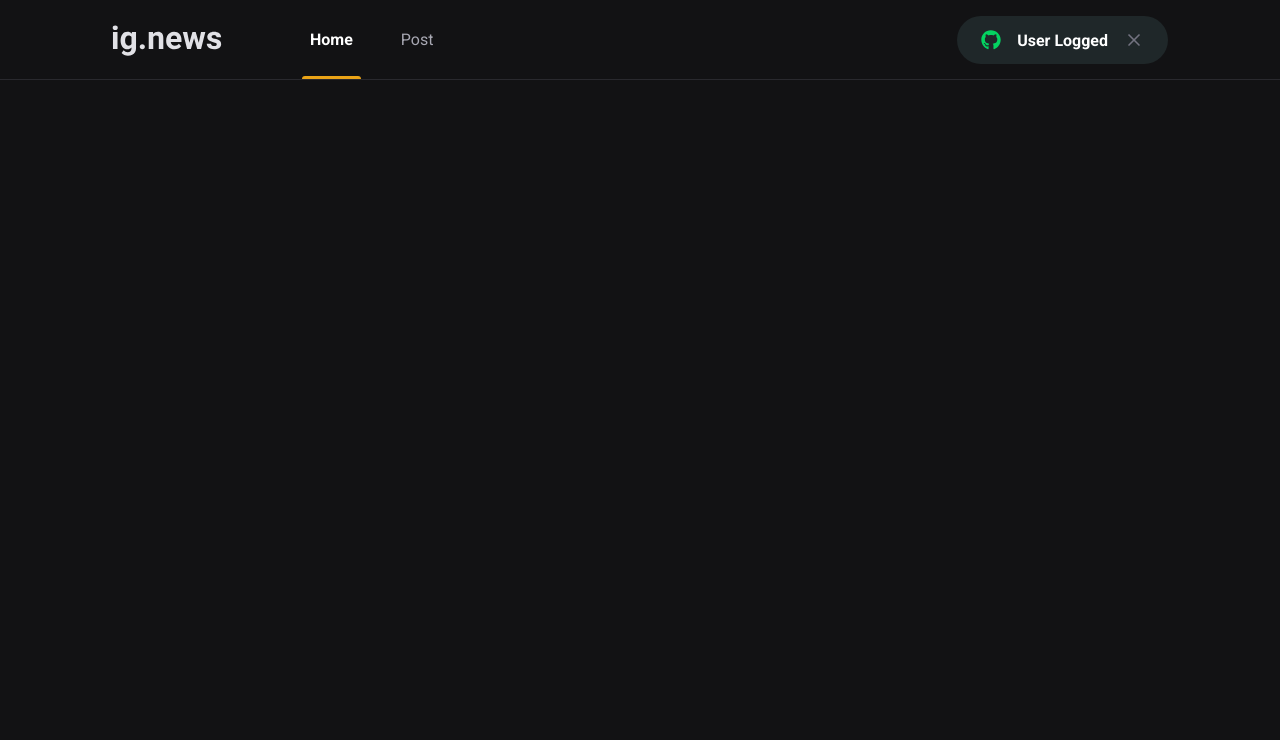
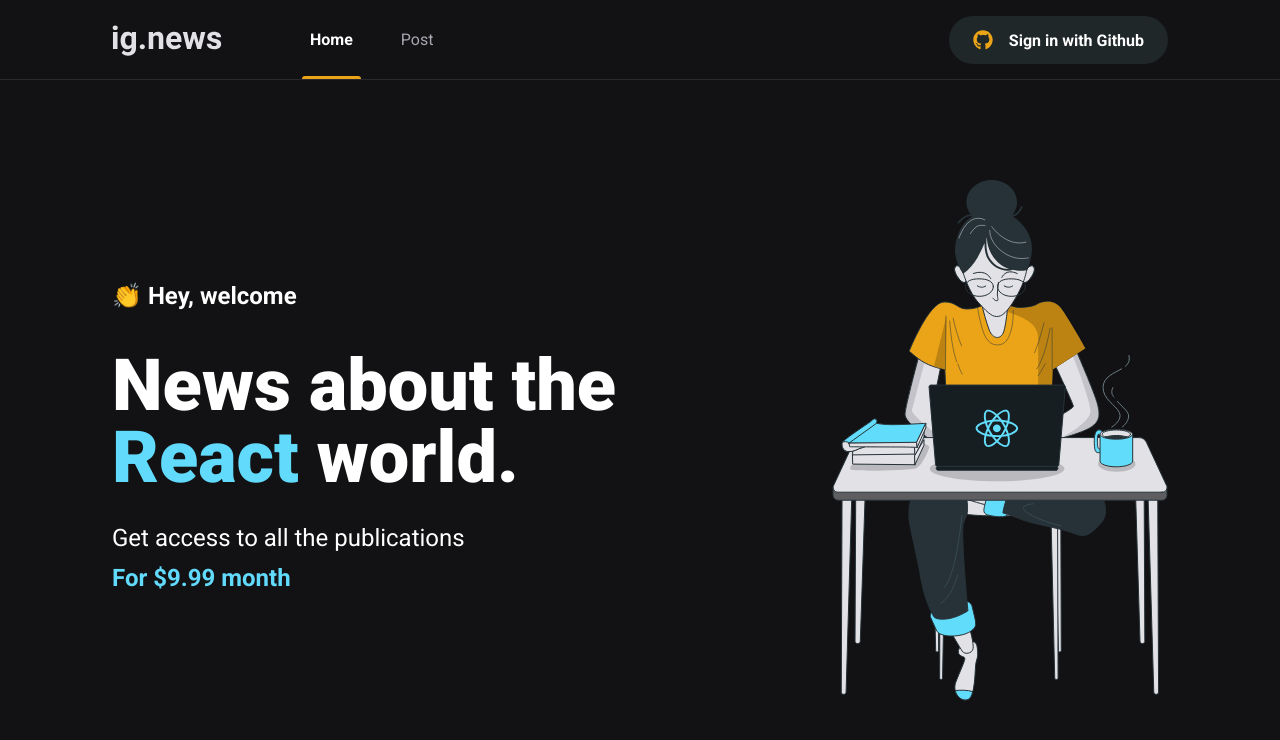
Before and after one commit to claraferreirabatista/ignews, a Next.js app: page / in a window 1280 px wide. Shown: the top 740 px of the page. Built offline with nearby package versions, Linux system fonts and the light colour scheme.

Commit message:
create-home-and-your-styles

```diff
--- a/src/components/SignInButton/index.tsx
+++ b/src/components/SignInButton/index.tsx
@@ -4,7 +4,7 @@
 import styles from "./styles.module.scss";
 
 export function SignInButton() {
-    const isUserLoggedIn = true;
+    const isUserLoggedIn = false;
     return isUserLoggedIn ? (
         <button
             type="button"
--- /dev/null
+++ b/src/pages/home.module.scss
@@ -0,0 +1,45 @@
+.contentContainer {
+    max-width: 1120px;
+    margin: 0 auto;
+    padding: 0 2rem;
+    height: calc(100vh - 5rem);
+
+    display: flex;
+    align-items: center;
+    justify-content: space-between;
+}
+
+.hero {
+    max-width: 600px;
+
+    >span {
+        font-size: 1.5rem;
+        font-weight: bold;
+    }
+
+    h1 {
+        font-size: 4.5rem;
+        line-height: 4.5rem;
+        font-weight: 900;
+        margin-top: 2.5rem;
+
+        span {
+            color: var(--cyan-500);
+        }
+    }
+
+    p {
+        font-size: 1.5rem;
+        line-height: 2.5rem;
+        margin-top: 1.5rem;
+
+        span {
+            color: var(--cyan-500);
+            font-weight: bold;
+        }
+    }
+
+    button {
+        margin-top: 2.5rem;
+    }
+}
--- a/src/pages/index.tsx
+++ b/src/pages/index.tsx
@@ -1,11 +1,27 @@
 import Head from 'next/head';
+
+import styles from './home.module.scss';
 
 export default function Home() {
   return (
     <>
-    <Head>
-      <title> Home | ig.news </title>
-    </Head>
+      <Head>
+        <title>Home | ig.news</title>
+      </Head>
+
+      <main className={styles.contentContainer}>
+        <section className={styles.hero}>
+          <span>👏 Hey, welcome</span>
+          <h1>News about the <span>React</span> world.</h1>
+          <p>
+            Get access to all the publications <br />
+            <span>For $9.99 month</span>
+          </p>
+
+        </section>
+
+        <img src="/images/avatar.svg" alt="Girl coding" />
+      </main>
     </>
   )
 }
```
